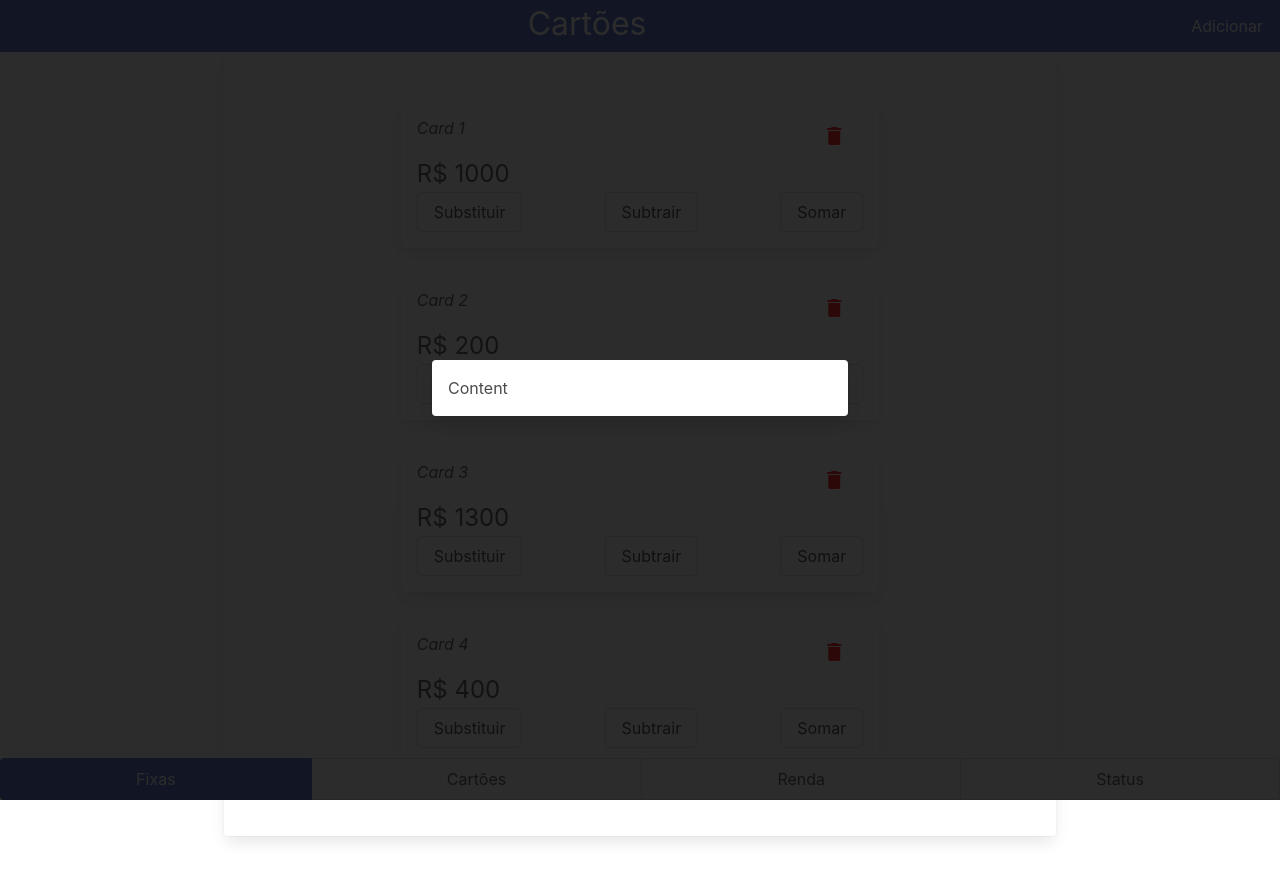
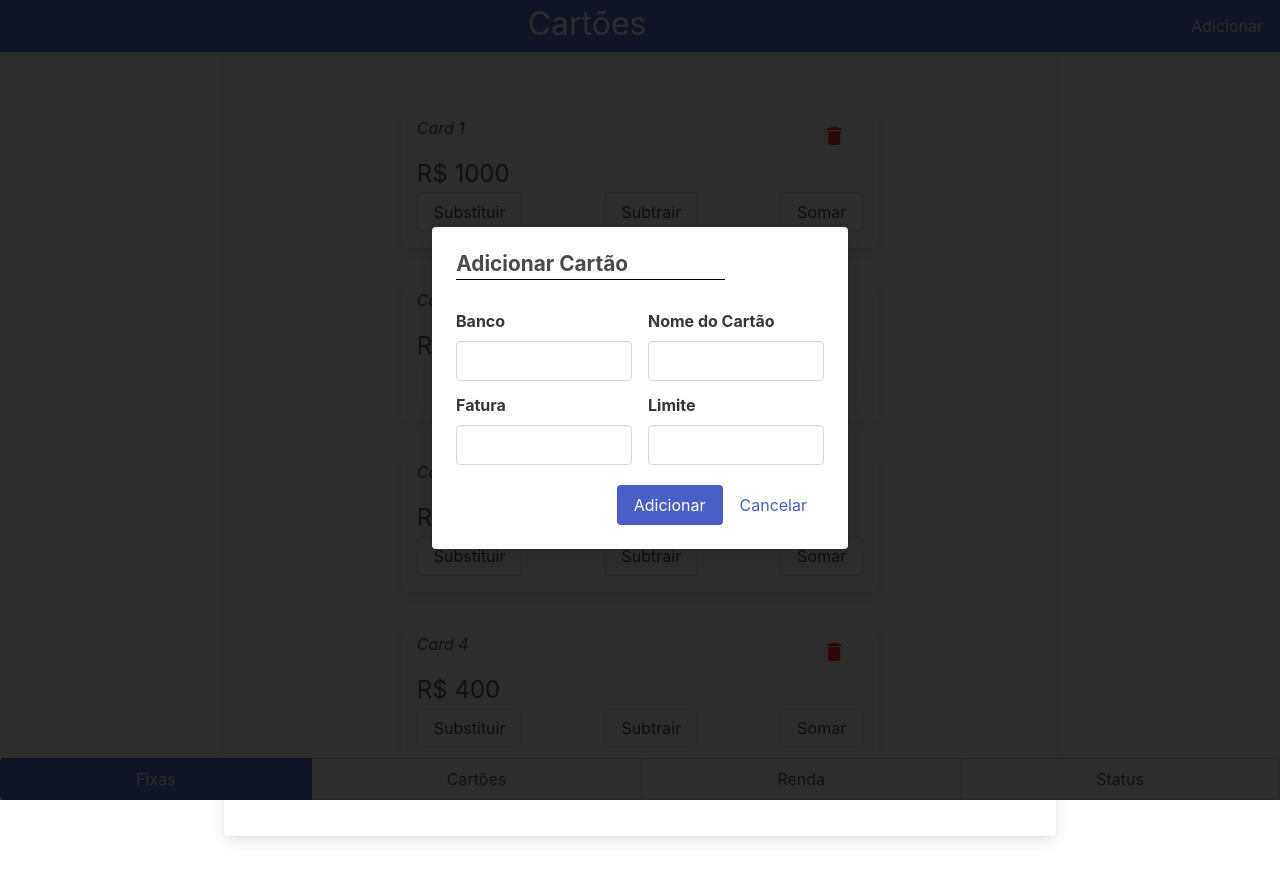
Before and after one commit to IanBaldo/finc-backend, a React app in the folder Frontend/: page /cards in a window 1280 px wide. Both pictures are taken after a click on the link "Adicionar". Shown: the top 880 px of the page. Built offline with nearby package versions, Linux system fonts and the light colour scheme.

Commit message:
Modal style + New card Modal

```diff
--- /dev/null
+++ b/Frontend/src/components/Modal/Modal.css
@@ -0,0 +1,7 @@
+.modal .modal-title {
+    font-size: 1.3em;
+    font-weight: 700;
+    border-bottom: black 1px solid;
+    width: 70%;
+    margin: 0.2em 0 1em 0.4em;
+}
--- a/Frontend/src/components/Modal/Modal.jsx
+++ b/Frontend/src/components/Modal/Modal.jsx
@@ -1,6 +1,7 @@
 import React, { useEffect, useState } from "react";
 
 import Card from '../Card/Card.jsx'
+import './Modal.css'
 
 function Modal(props) {
     const [ classes, setClasses ] = useState('modal')
@@ -14,7 +15,8 @@ function Modal(props) {
             <div className="modal-background" onClick={props.close}></div>
             <div className="modal-content">
                 <Card>
-                    <p>Content</p>
+                    <div className="modal-title">{props.title}</div>
+                    {props.children}
                 </Card>
             </div>
         </div>
--- /dev/null
+++ b/Frontend/src/pages/CardsPage/CardsPage.css
@@ -0,0 +1,14 @@
+.form {
+    padding: 0.5em;
+}
+
+.form .row {
+    display: flex;
+    gap: 1em;
+}
+
+.form .form-footer {
+    margin-top: 0.5em;
+    display: flex;
+    justify-content: flex-end;
+}
--- a/Frontend/src/pages/CardsPage/CardsPage.jsx
+++ b/Frontend/src/pages/CardsPage/CardsPage.jsx
@@ -4,6 +4,8 @@ import CardList from '../../components/CardList/CardList.jsx';
 import Header from '../../components/Header/Header.jsx';
 import PageContent from "../../components/PageContent/PageContent.jsx";
 import Modal from "../../components/Modal/Modal.jsx";
+
+import './CardsPage.css'
 
 function CardsPage() {
     const cards = [
@@ -53,7 +55,36 @@ function CardsPage() {
                 <CardList cards={cards} />
             </PageContent>
 
-            <Modal className={modalState} close={closeModal}/>
+            <Modal className={modalState} title="Adicionar Cartão" close={closeModal}>
+                <div className="form">
+                    <div className="form-fields">
+                        <div className="row">
+                            <div className="field">
+                                <label className="label">Banco</label>
+                                <input className="input" />
+                            </div>
+                            <div className="field">
+                                <label className="label">Nome do Cartão</label>
+                                <input className="input" />
+                            </div>
+                        </div>
+                        <div className="row">
+                            <div className="field">
+                                <label className="label">Fatura</label>
+                                <input className="input" />
+                            </div>
+                            <div className="field">
+                                <label className="label">Limite</label>
+                                <input className="input" />
+                            </div>
+                        </div>
+                    </div>
+                    <div className="form-footer">
+                        <button className="button is-link">Adicionar</button>
+                        <button className="button is-ghost" onClick={closeModal}>Cancelar</button>
+                    </div>
+                </div>
+            </Modal>
         </>
     );
 }
```
